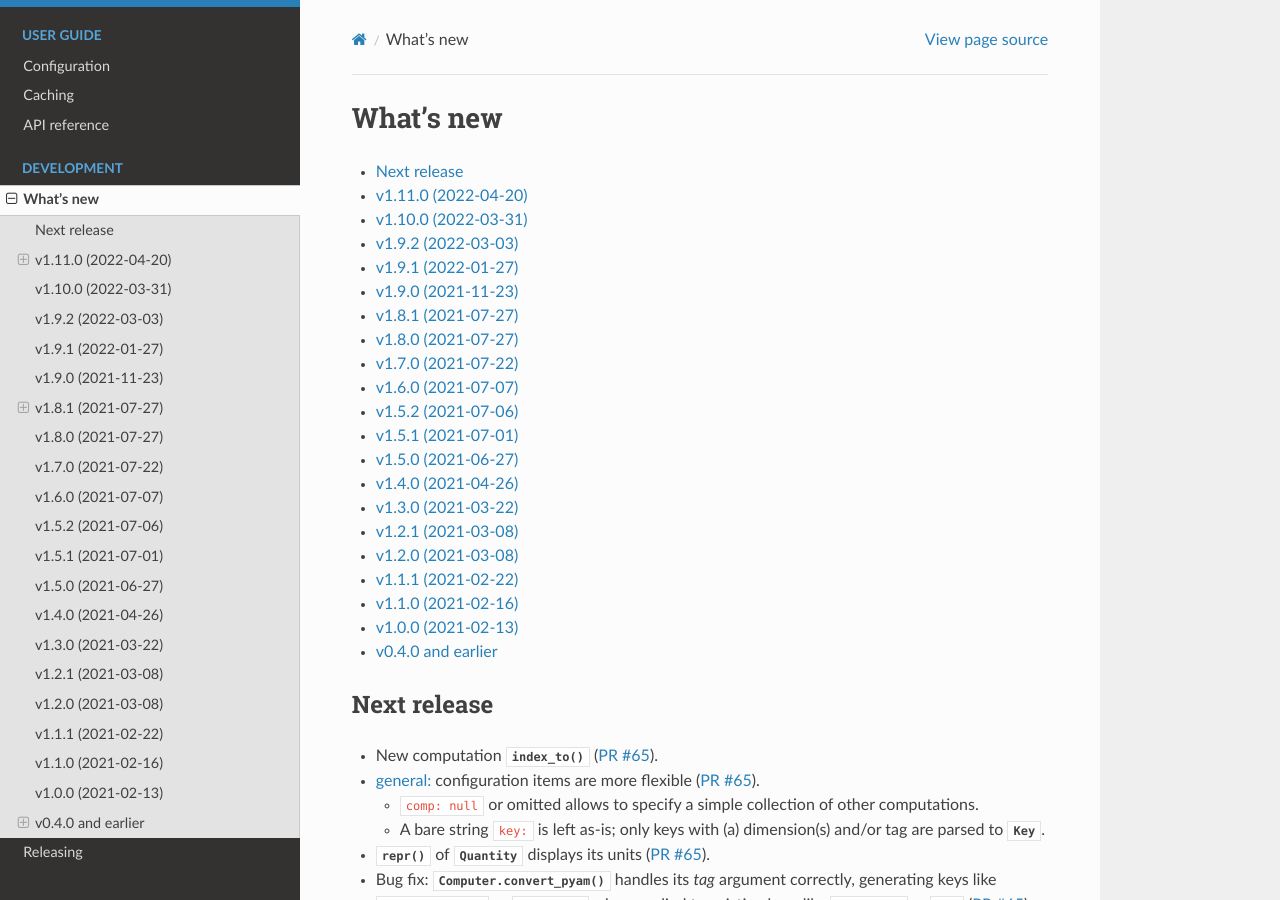
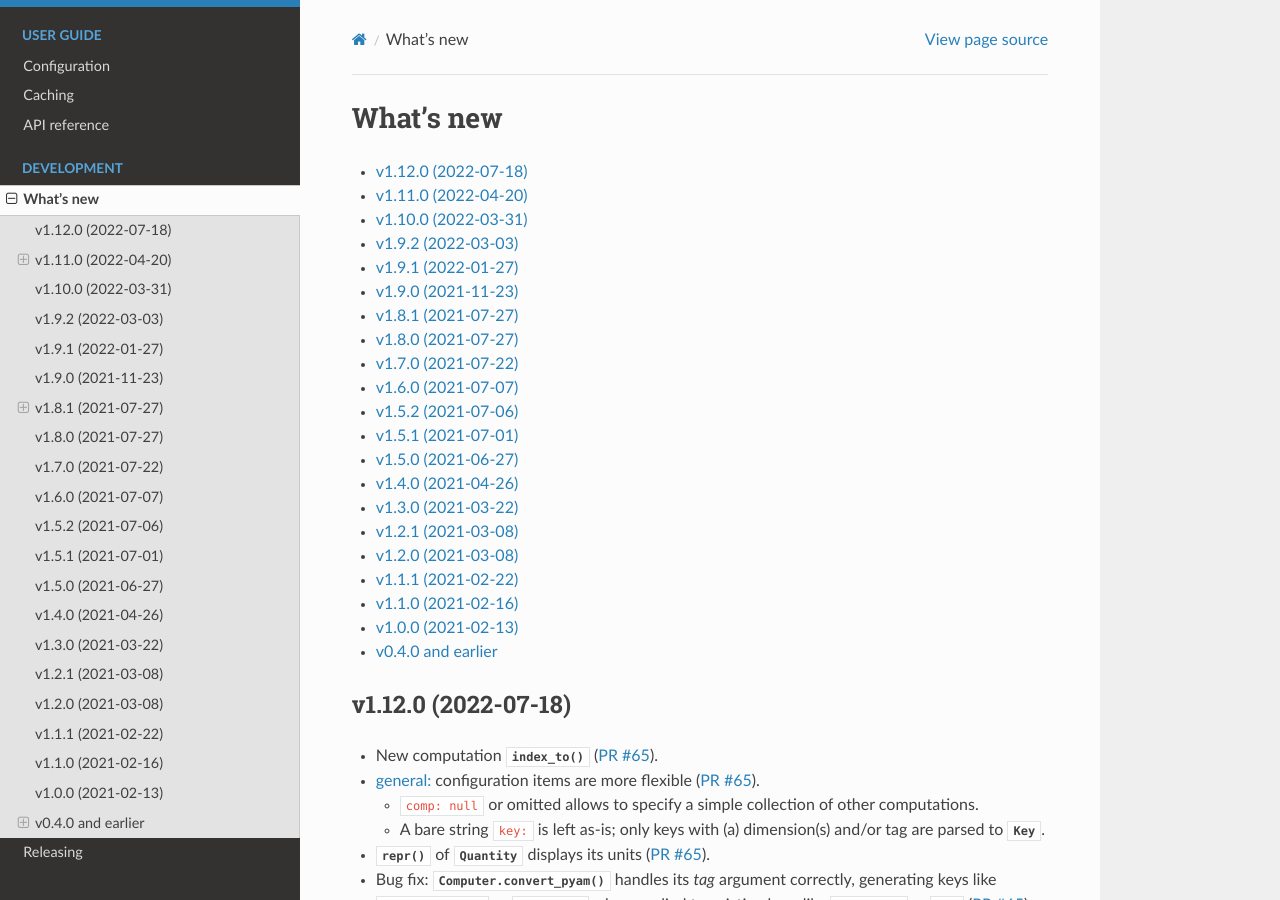
Before and after one commit to khaeru/genno, a Sphinx documentation site: the page built from doc/whatsnew.rst, in a window 1280 px wide and 900 px high. Built offline with Sphinx 7.4.7 and the Read the Docs theme 2.0.0, drawn with Linux system fonts in a browser that asks for light colours; pages that are not in the unit, such as notebooks, are missing from menus.

Commit message:
Mark v1.12.0 in doc/whatsnew

```diff
--- a/doc/whatsnew.rst
+++ b/doc/whatsnew.rst
@@ -6,8 +6,11 @@ What's new
    :backlinks: none
    :depth: 1
 
-Next release
-============
+.. Next release
+.. ============
+
+v1.12.0 (2022-07-18)
+====================
 
 - New computation :func:`.index_to` (:pull:`65`).
 - :ref:`config-general` configuration items are more flexible (:pull:`65`).
```
